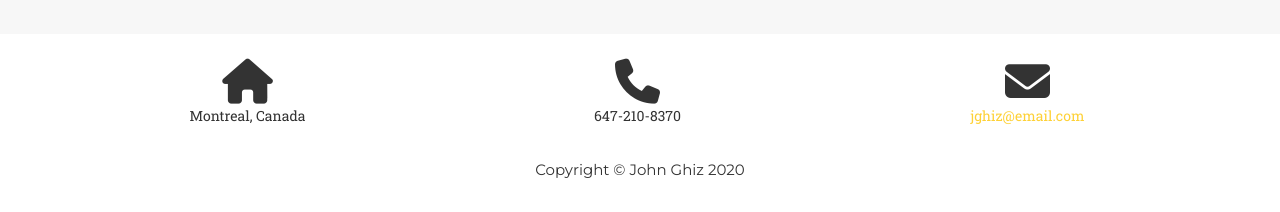
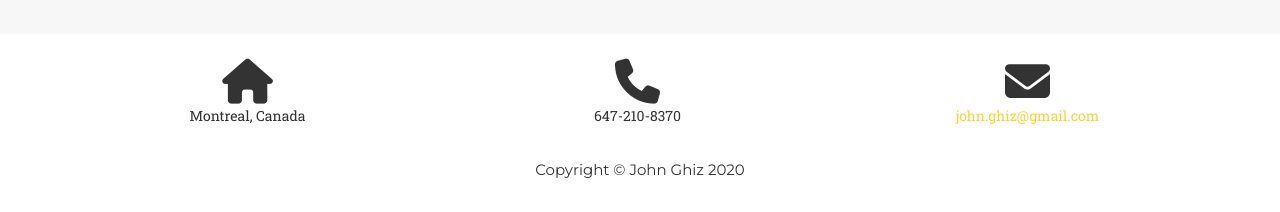
Before and after one commit to peislander68/peislander68.github.io, a Jekyll site: the page built from index.html, in a window 1280 px wide and 900 px high, scrolled down 4303 px. Shown: the part 685-897 px from the top of the window. Built offline with Jekyll 4.4.1, drawn with Linux system fonts in a browser that asks for light colours; nearby versions of some CDN libraries; some web fonts are replaced.

Commit message:
Updated email

```diff
--- a/_config.yml
+++ b/_config.yml
@@ -3,7 +3,7 @@ baseurl:
 
 # Site settings
 title: John Ghiz
-email: jghiz@email.com
+email: john.ghiz@gmail.com
 phone: 647-210-8370
 address: Montreal, Canada
 description: "Writer, Actor, Voice-Over Artist"
```
